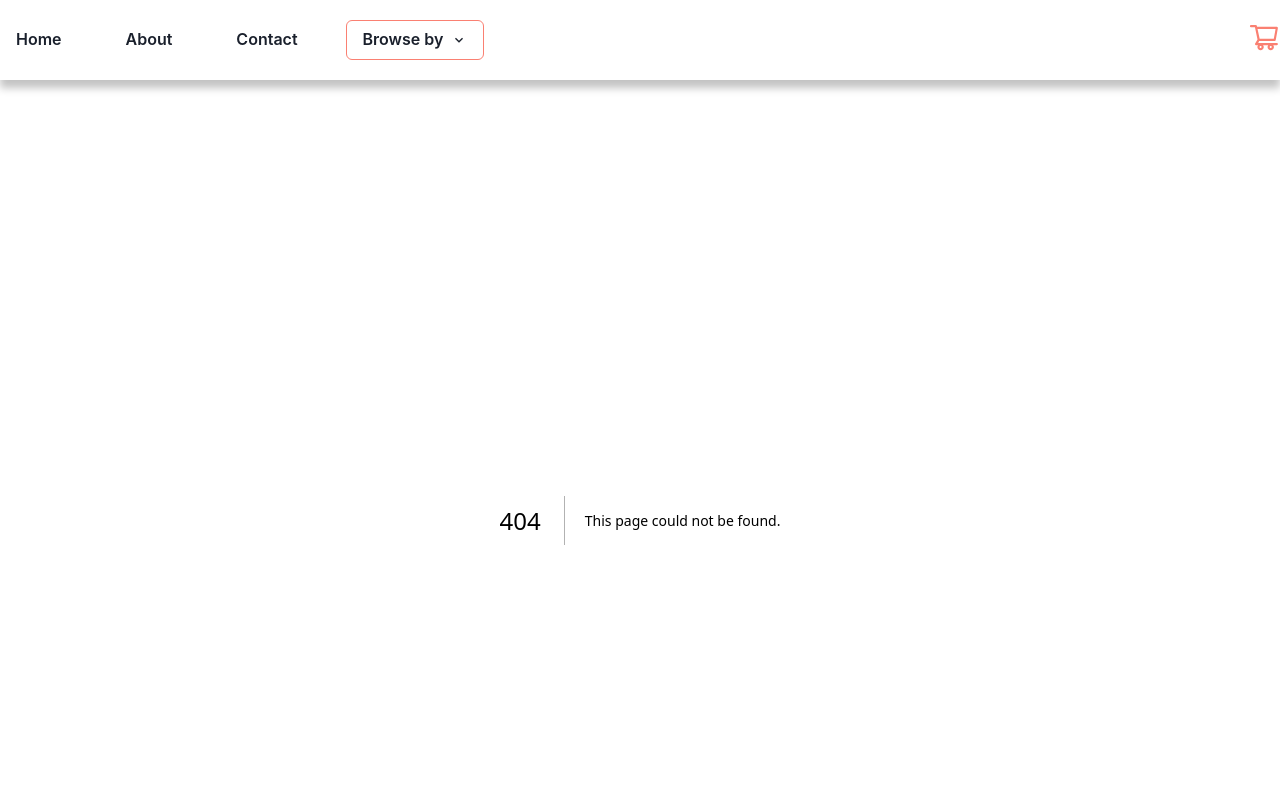
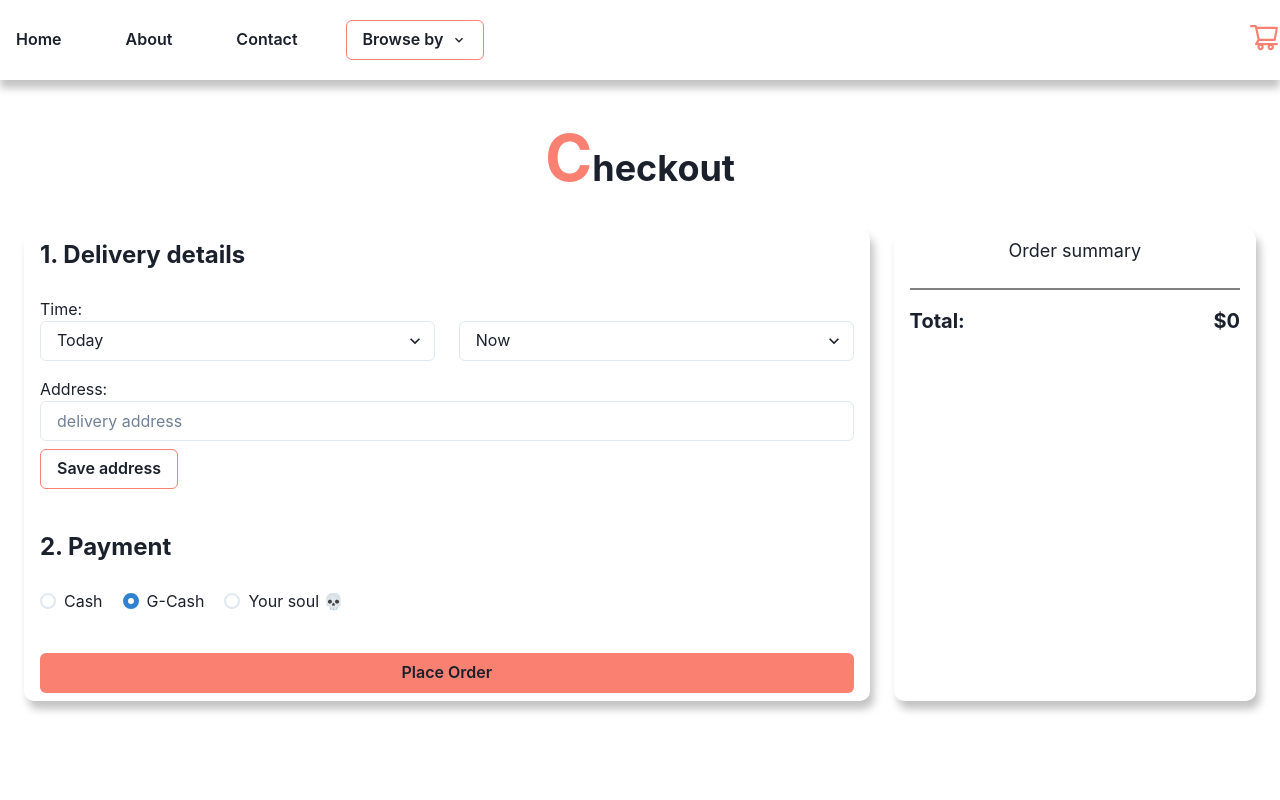
Before and after one commit to jasonLapina/nomnom-v2, a Next.js app: page /checkout in a window 1280 px wide. Before the commit this address had no page. Shown: the top 800 px of the page. Built offline with nearby package versions, Linux system fonts and the light colour scheme.

Commit message:
add checkout page

```diff
--- /dev/null
+++ b/pages/checkout.js
@@ -0,0 +1,153 @@
+import {
+  Box,
+  Grid,
+  HStack,
+  VStack,
+  Text,
+  Select,
+  Input,
+  Button,
+  RadioGroup,
+  Stack,
+  Radio,
+} from "@chakra-ui/react";
+import { useSelector } from "react-redux";
+import MyHeading from "../shared/UI/MyHeading";
+import { useState } from "react";
+import MyBtn from "../shared/UI/MyBtn";
+
+function Checkout() {
+  const cart = useSelector((state) => state.cart);
+
+  const [showOtherDate, setShowOtherDate] = useState(false);
+  const [showOtherTime, setShowOtherTime] = useState(false);
+
+  const datesHandler = (e) => {
+    if (e.target.value === "other") setShowOtherDate(true);
+    else setShowOtherDate(false);
+  };
+  const timeHandler = (e) => {
+    if (e.target.value === "other") setShowOtherTime(true);
+    else setShowOtherTime(false);
+  };
+
+  const getTotal = () => {
+    const itemPrices = cart.map((item) => item.price);
+    return itemPrices.reduce((total, current) => total + current, 0);
+  };
+
+  return (
+    <Box>
+      <MyHeading>Checkout</MyHeading>
+      <Grid columnGap='24px' gridTemplateColumns='7fr 3fr'>
+        <Box
+          borderRadius='10px'
+          px='16px'
+          py='8px'
+          boxShadow='4px 8px 8px RGBA(0,0,0,.24)'
+        >
+          <Box>
+            <Text fontSize='24px' fontWeight='bold'>
+              1. Delivery details
+            </Text>
+
+            <Box mt='24px'>
+              <Text>Time:</Text>
+              <Grid gridTemplateColumns='1fr 1fr' gap='24px'>
+                <div>
+                  <Select onChange={datesHandler} placeholder='Today'>
+                    <option value='option2'>Tomorrow</option>
+                    <option value='other'>Other</option>
+                  </Select>
+                  {showOtherDate && (
+                    <Input mt='16px' placeholder='specify date' />
+                  )}
+                </div>
+
+                <div>
+                  <Select onChange={timeHandler} placeholder='Now'>
+                    <option value='option1'>in 1 hour</option>
+                    <option value='option2'>in 2 hours</option>
+                    <option value='other'>Other</option>
+                  </Select>
+                  {showOtherTime && (
+                    <Input mt='16px' placeholder='specify time' />
+                  )}
+                </div>
+              </Grid>
+            </Box>
+            <Box mt='16px'>
+              <Text>Address:</Text>
+              <Input placeholder='delivery address' />
+              <Button borderColor='salmon' variant='outline' mt='8px'>
+                Save address
+              </Button>
+            </Box>
+          </Box>
+
+          <Box>
+            <Text mt='40px' mb='24px' fontSize='24px' fontWeight='bold'>
+              2. Payment
+            </Text>
+            <RadioGroup mb='40px' defaultValue='2'>
+              <Stack spacing={5} direction='row'>
+                <Radio colorScheme='green' value='1'>
+                  Cash
+                </Radio>
+                <Radio colorScheme='blue' value='2'>
+                  G-Cash
+                </Radio>
+                <Radio colorScheme='red' value='3'>
+                  Your soul 💀
+                </Radio>
+              </Stack>
+            </RadioGroup>
+          </Box>
+          <MyBtn bgColor='salmon' w='100%'>
+            Place Order
+          </MyBtn>
+        </Box>
+
+        <Box
+          px='16px'
+          py='8px'
+          borderRadius='10px'
+          boxShadow='4px 8px 8px RGBA(0,0,0,.24)'
+          textAlign='center'
+        >
+          <Text fontSize='18px' mb='16px'>
+            Order summary
+          </Text>
+          <VStack
+            alignItems='start'
+            borderBottom='2px solid gray'
+            paddingBottom='8px'
+          >
+            {cart.map((item) => (
+              <Box w='100%' key={item.id}>
+                <HStack justifyContent='space-between'>
+                  <HStack>
+                    <Text>{item.quantity}x </Text>
+                    <Text>{item.title}</Text>
+                  </HStack>
+                  <Text>${item.price}</Text>
+                </HStack>
+              </Box>
+            ))}
+          </VStack>
+          <HStack
+            justifyContent='space-between'
+            fontSize='20px'
+            fontWeight='bold'
+            mt='16px'
+          >
+            <Text>Total:</Text>
+            <Text>${getTotal()}</Text>
+          </HStack>
+        </Box>
+      </Grid>
+    </Box>
+  );
+}
+
+export default Checkout;
--- a/shared/Cart/Cart.js
+++ b/shared/Cart/Cart.js
@@ -18,6 +18,7 @@ import CartItems from "./CartItems";
 import MyBtn from "../UI/MyBtn";
 import { useDispatch, useSelector } from "react-redux";
 import { clearCart } from "../../store/cart";
+import Link from "next/link";
 
 function Cart() {
   const { isOpen, onOpen, onClose } = useDisclosure();
@@ -66,7 +67,14 @@ function Cart() {
 
           <DrawerFooter>
             <HStack gap='24px'>
-              <MyBtn bgColor='salmon'>Checkout</MyBtn>
+              <MyBtn
+                onClick={onClose}
+                as={Link}
+                href='/checkout'
+                bgColor='salmon'
+              >
+                Checkout
+              </MyBtn>
               <Button
                 _hover={{ borderColor: "red" }}
                 variant='outline'
```
